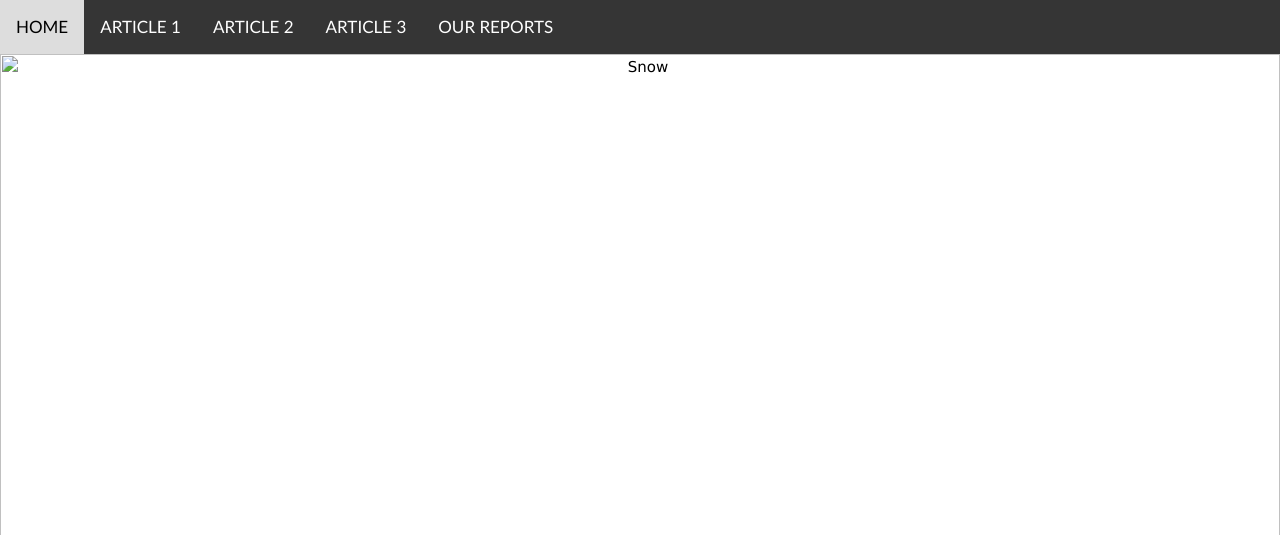
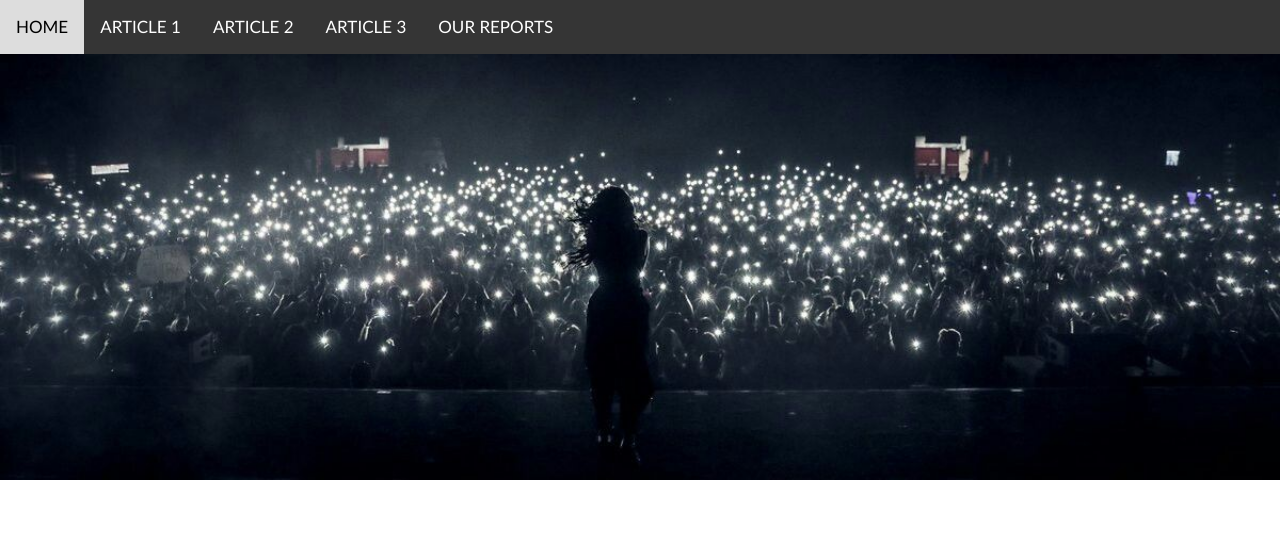
Before and after one commit to elenamaurizzi/article2prova, a plain HTML site: page index.html in a window 1280 px wide. Shown: the top 535 px of the page. Drawn offline with nearby package versions, Linux system fonts and the light colour scheme.

Commit message:
Update index.html

```diff
--- a/index.html
+++ b/index.html
@@ -116,7 +116,7 @@ footer {
 <body>
 
 <div class="showcase">
-  <img src="#add image for the showcase" alt="Snow" style="width:100%;">
+  <img src="header2.jpg" alt="Snow" style="width:100%;">
 
   <div class="centered"><h1 align="centered"><span style="font-family:Georgia,serif"></span></h1></div>
 
```
